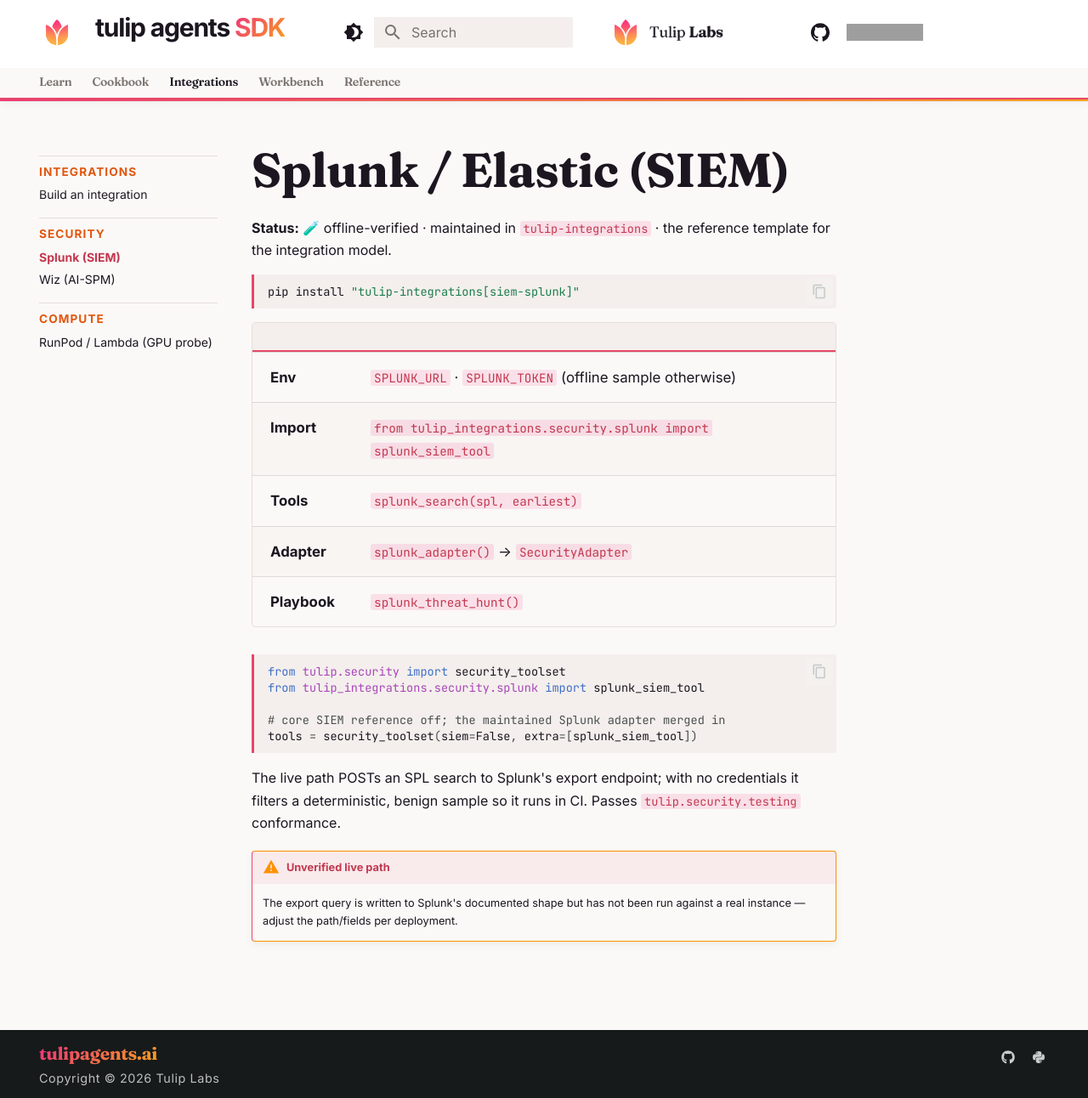
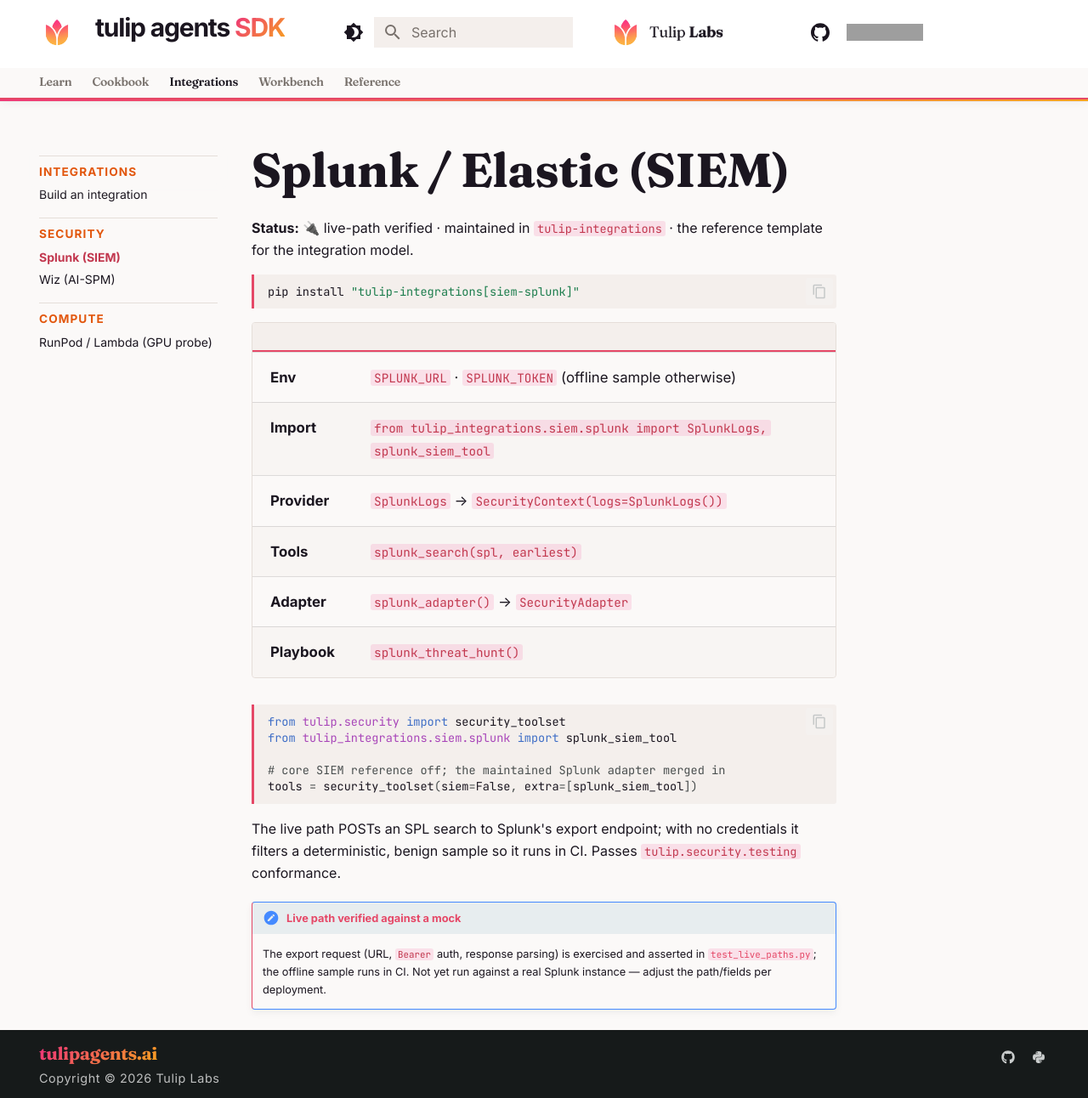
Before and after one commit to tuliplabs-ai/docs, an MkDocs documentation site: the page built from docs/integrations/splunk.md, in a window 1280 px wide and 1292 px high. Shown: the whole window at 85% size. Built offline with MkDocs 1.6.1 and Material for MkDocs 9.7.7, drawn with Linux system fonts in a browser that asks for light colours; grey boxes are pictures that could not be loaded.

Commit message:
docs: refresh vendor pages to domain imports + honest live-path status
splunk.md / wiz.md still used the old tulip_integrations.security.* shim imports and a
stale 'Unverified live path' warning that contradicted the rewritten catalog. Updated to
the domain paths (siem.splunk / vuln.wiz), added the SecurityContext provider, and replaced
the warning with the accurate 'verified against a mock (test_live_paths.py)' note.

Signed-off-by: tuliplabs <328004975+tuliplabs@users.noreply.github.com>

````diff
--- a/docs/integrations/splunk.md
+++ b/docs/integrations/splunk.md
@@ -1,6 +1,6 @@
 # Splunk / Elastic (SIEM)
 
-**Status:** 🧪 offline-verified · maintained in `tulip-integrations` · the
+**Status:** 🔌 live-path verified · maintained in `tulip-integrations` · the
 reference template for the integration model.
 
 ```bash
@@ -10,14 +10,15 @@
 | | |
 |---|---|
 | **Env** | `SPLUNK_URL` · `SPLUNK_TOKEN` (offline sample otherwise) |
-| **Import** | `from tulip_integrations.security.splunk import splunk_siem_tool` |
+| **Import** | `from tulip_integrations.siem.splunk import SplunkLogs, splunk_siem_tool` |
+| **Provider** | `SplunkLogs` → `SecurityContext(logs=SplunkLogs())` |
 | **Tools** | `splunk_search(spl, earliest)` |
 | **Adapter** | `splunk_adapter()` → `SecurityAdapter` |
 | **Playbook** | `splunk_threat_hunt()` |
 
 ```python
 from tulip.security import security_toolset
-from tulip_integrations.security.splunk import splunk_siem_tool
+from tulip_integrations.siem.splunk import splunk_siem_tool
 
 # core SIEM reference off; the maintained Splunk adapter merged in
 tools = security_toolset(siem=False, extra=[splunk_siem_tool])
@@ -27,6 +28,8 @@
 credentials it filters a deterministic, benign sample so it runs in CI. Passes
 `tulip.security.testing` conformance.
 
-!!! warning "Unverified live path"
-    The export query is written to Splunk's documented shape but has not been
-    run against a real instance — adjust the path/fields per deployment.
+!!! note "Live path verified against a mock"
+    The export request (URL, `Bearer` auth, response parsing) is exercised and
+    asserted in [`test_live_paths.py`](https://github.com/tuliplabs-ai/tulip-integrations/blob/main/tests/test_live_paths.py);
+    the offline sample runs in CI. Not yet run against a real Splunk instance —
+    adjust the path/fields per deployment.
````
Also changed, not shown: docs/integrations/wiz.md (+8 -6 lines).
